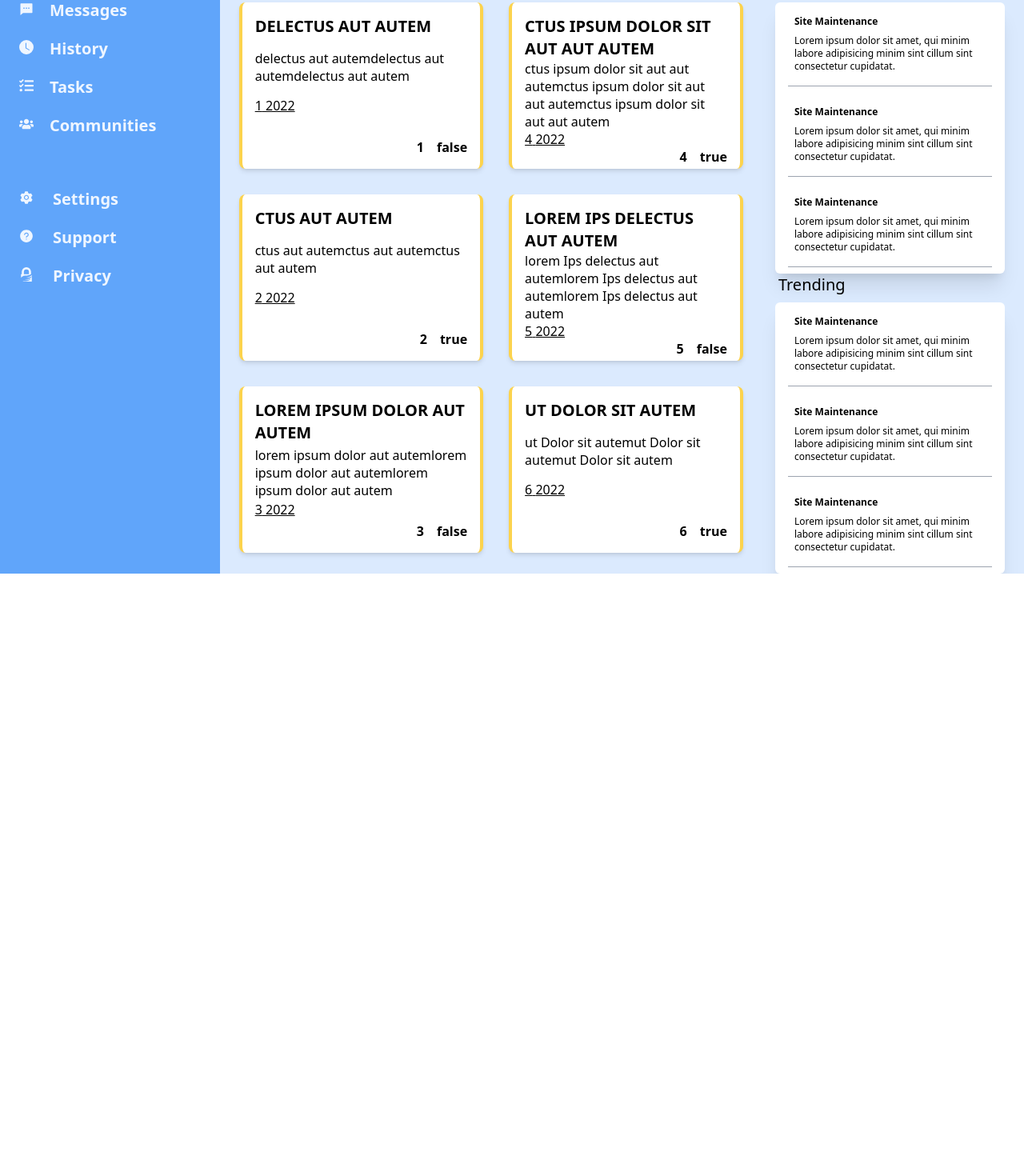
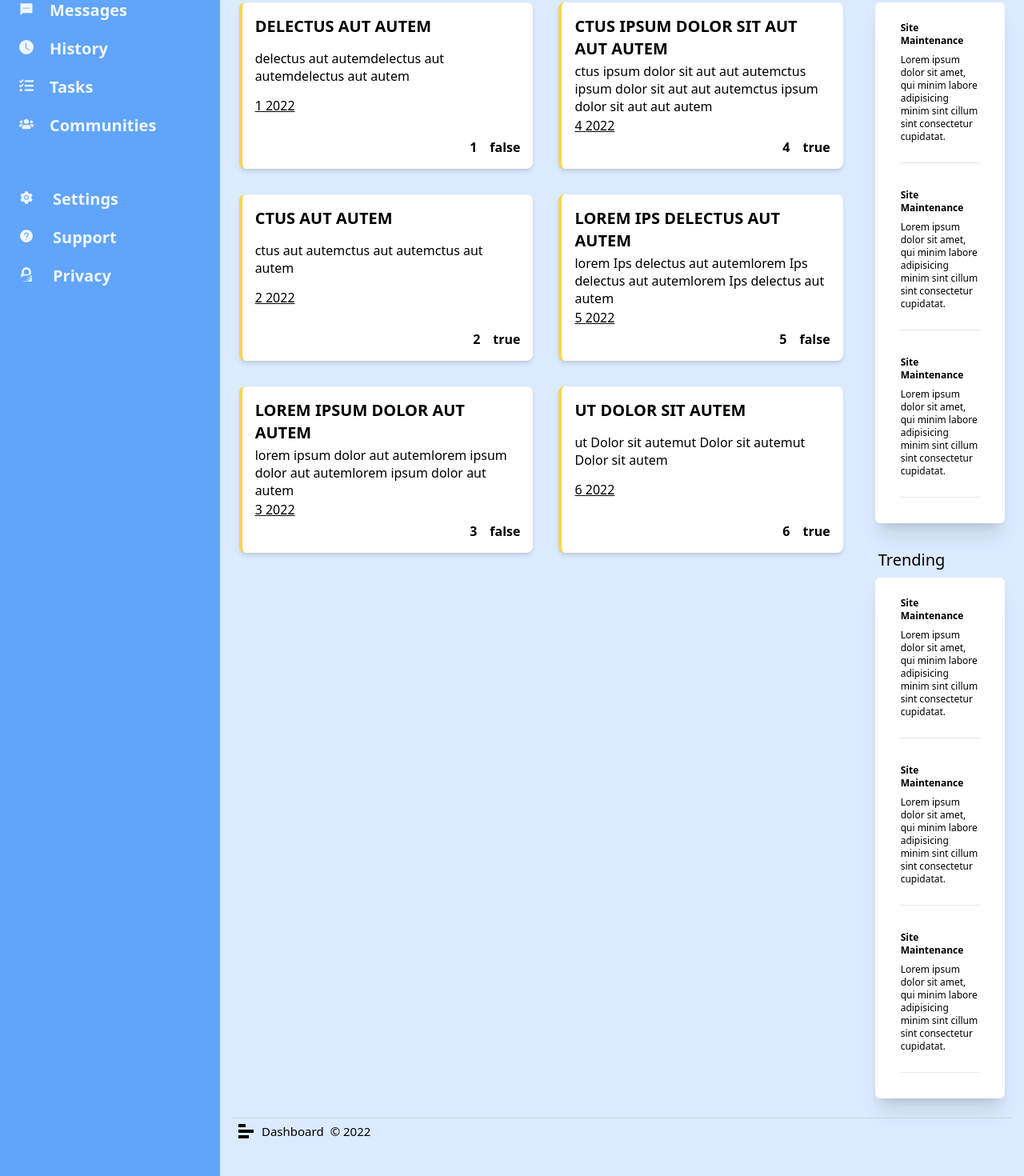
Before and after one commit to lloydlobo/dashboard-admin, a Svelte app: page / in a window 1280 px wide. Shown: the part 233-1703 px from the top of the page at 80% size. Before the commit the page ends 950 px from the top, so only its background shows below. Built offline with nearby package versions, Linux system fonts and the light colour scheme.

Commit message:
feat: add footer component & style cards , nav

```diff
--- a/src/App.svelte
+++ b/src/App.svelte
@@ -3,6 +3,9 @@
   import Navigation from './lib/components/Navigation.svelte';
   import SidebarCards from './lib/components/SidebarCards.svelte';
   import { projects } from './lib/stores/projectsStore';
+  import Projects from './lib/components/Projects.svelte';
+  import ComponentTitle from './lib/components/ComponentTitle.svelte';
+  import Footer from './lib/components/Footer.svelte';
 
   const arrayData = [];
   arrayData.push(projects);
@@ -12,44 +15,30 @@
 <div class="design-bg pointer-events-none absolute z-10 w-screen opacity-0">
   <div class="design-bg-img" />
 </div>
+<!-- ennd of: Delete after production -->
 
 <Header />
-
 <aside class="grid grid-flow-row">
   <Navigation />
 </aside>
-
 <main>
-  <div class="projects  p-4">
-    <h3 class="mb-2 px-1 text-xl font-medium">{'Your Projects'}</h3>
-    <div class="projects-cards grid grid-flow-col grid-rows-3 gap-8">
-      {#each projects as { userId, id, title, completed }}
-        <div
-          class="
-          project grid h-20 cursor-pointer break-words rounded-lg border-r-4 border-l-4 border-amber-300 bg-white p-4 leading-snug shadow-md duration-300 ease-in-out hover:-translate-y-1 hover:shadow-2xl md:h-52"
-        >
-          <h3 class="project-title text-xl font-bold uppercase">{title}</h3>
-          <p class="project-title ">{title + title + title}</p>
-          <p class="projectId underline">{userId} {new Date().getFullYear()}</p>
-
-          <div class="icons actions flex items-end justify-end gap-4">
-            <span class="cursor-pointer font-bold hover:shadow-md">{id}</span>
-            <div
-              class="status cursor-pointer rounded font-bold hover:shadow-md"
-            >
-              {completed}
-            </div>
-          </div>
-        </div>
-      {/each}
-    </div>
+  <div class="projects p-4">
+    <ComponentTitle title="Your Projects" />
+    <Projects />
   </div>
 </main>
+<aside class="sidebar grid gap-8 px-4 pt-4">
+  <div class="sidebar-announcements">
+    <ComponentTitle title="Announcements" />
+    <SidebarCards />
+  </div>
+  <div class="sidebar-trending">
+    <ComponentTitle title="Trending" />
+    <SidebarCards />
+  </div>
+</aside>
 
-<aside class="sidebar px-4 pt-4">
-  <SidebarCards title="Announcements" />
-  <SidebarCards title="Trending" />
-</aside>
+<Footer />
 
 <style>
   .design-bg-img {
@@ -57,8 +46,6 @@
     right: 0;
     left: 0;
     height: 100vh;
-
-    /*  https://css-tricks.com/perfect-full-page-background-image/ */
     background-image: url('https://cdn.statically.io/gh/TheOdinProject/curriculum/main/html_css/grid-lessons/project-dashboard/dashboard-project.png');
     background-repeat: no-repeat;
     background-attachment: fixed;
@@ -67,7 +54,5 @@
     background-size: contain;
   }
 
-  aside.sidebar {
-    grid-area: sidebar;
-  }
+  /*  https://css-tricks.com/perfect-full-page-background-image/ */
 </style>
--- a/src/app.css
+++ b/src/app.css
@@ -1,3 +1,4 @@
+/* stylelint-disable declaration-block-no-redundant-longhand-properties */
 @tailwind base;
 
 @tailwind components;
@@ -23,22 +24,34 @@ body {
 }
 
 #app {
+  @apply bg-blue-100;
+
+  display: grid;
   grid-template-areas:
     'aside header header'
     'aside main sidebar'
     'aside main sidebar'
-    'aside main sidebar';
-  grid-template-columns: auto 2fr 1fr;
-  @apply grid bg-blue-100;
+    'aside main sidebar'
+    'aside footer footer';
+  grid-template-rows: auto repeat(2, 1fr);
+  grid-template-columns: 2fr 8fr 2fr;
 }
 
 aside {
   grid-area: aside;
 }
 
+footer {
+  grid-area: footer;
+  min-width: 100%;
+}
+
 aside.sidebar {
+  @apply mr-2;
+
   grid-area: sidebar;
-  @apply mr-2;
+
+  /* grid-row: span 2; */
 }
 
 header {
@@ -47,6 +60,8 @@ header {
 
 main {
   grid-area: main;
+
+  /* grid-row: span 3; */
 }
 
 aside.sidebar,
--- /dev/null
+++ b/src/lib/components/ComponentTitle.svelte
@@ -0,0 +1,5 @@
+<script>
+  export let title = 'Your title';
+</script>
+
+<h3 class="mb-2 px-1 text-xl font-medium">{title}</h3>
--- /dev/null
+++ b/src/lib/components/Footer.svelte
@@ -0,0 +1,23 @@
+<script>
+  import Logo from './Logo.svelte';
+
+  export let date = new Date().getFullYear();
+</script>
+
+<footer class="footer mt-4 grid  px-4 py-2">
+  <div
+    class="footer-copy items-center justify-center border-t border-solid border-slate-300 "
+  >
+    <div class="relative flex ">
+      <div
+        class="logo relative m-0 flex origin-top-left scale-50 items-center gap-2 p-0"
+      >
+        <Logo />
+        <div class="copy relative m-0 flex gap-4 p-0">
+          <span class="relative text-3xl">Dashboard</span>
+          <span class="relative text-3xl">&copy; {date} </span>
+        </div>
+      </div>
+    </div>
+  </div>
+</footer>
--- a/src/lib/components/Navigation.svelte
+++ b/src/lib/components/Navigation.svelte
@@ -4,7 +4,7 @@
 </script>
 
 <nav
-  class="navbar flow flex min-h-screen w-fit flex-col  bg-blue-400 px-6 text-blue-50"
+  class="navbar flow flex min-h-screen w-full flex-col  bg-blue-400 px-6 text-blue-50"
 >
   <!--  logo -->
   <div class="logo-wrapper mt-8 mb-10 flex">
--- /dev/null
+++ b/src/lib/components/Projects.svelte
@@ -0,0 +1,29 @@
+<script>
+  import { projects } from '../stores/projectsStore';
+</script>
+
+<div class="projects-cards grid grid-flow-col gap-8">
+  {#each projects as { userId, id, title, completed }}
+    <div
+      class="
+          project grid h-20 cursor-pointer break-words rounded-lg border-l-4 border-amber-300 bg-white p-4 leading-snug shadow-md duration-300 ease-in-out hover:-translate-y-1 hover:shadow-2xl md:h-52"
+    >
+      <h3 class="project-title text-xl font-bold uppercase">{title}</h3>
+      <p class="project-title ">{title + title + title}</p>
+      <p class="projectId underline">{userId} {new Date().getFullYear()}</p>
+
+      <div class="icons actions flex items-end justify-end gap-4">
+        <span class="cursor-pointer font-bold hover:shadow-md">{id}</span>
+        <div class="status cursor-pointer rounded font-bold hover:shadow-md">
+          {completed}
+        </div>
+      </div>
+    </div>
+  {/each}
+</div>
+
+<style>
+  .projects-cards {
+    grid-template-rows: repeat(3, 1fr);
+  }
+</style>
--- a/src/lib/components/SidebarCards.svelte
+++ b/src/lib/components/SidebarCards.svelte
@@ -1,11 +1,9 @@
 <script>
-  export let title = 'Announcements';
 </script>
 
 <div class="sidecard flow">
-  <h3 class="mb-2 px-1 text-xl font-medium">{title}</h3>
   <div
-    class="cards grid grid-rows-3 gap-4 rounded-md bg-white p-2 px-4 shadow-xl"
+    class="cards grid grid-rows-3 gap-2 rounded-md bg-white p-2 px-4 pt-6 shadow-xl"
   >
     <div class="card">
       <h4 class="card-title font-bold">Site Maintenance</h4>
@@ -33,7 +31,7 @@
 
 <style>
   .card {
-    @apply border-b border-solid border-gray-400 p-2 pb-4 text-xs;
+    @apply mx-4 mb-6 border-b border-solid border-gray-200 pb-6 text-xs;
   }
 
   .card .card-title {
```
